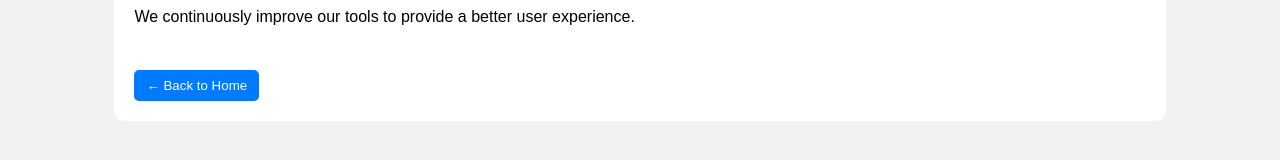
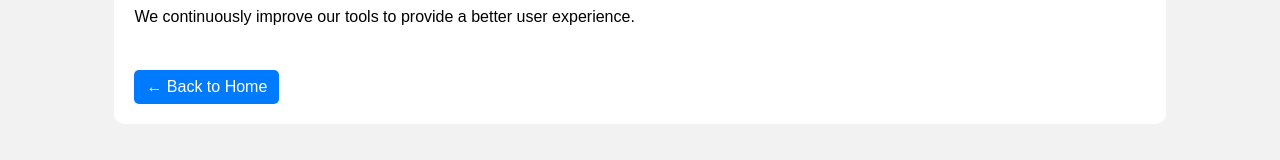
Before and after one commit to naninani143225143-lang/my-calculator, a plain HTML site: page about.html in a window 1280 px wide. Shown: the part 172-332 px from the top of the page. Drawn offline with Linux system fonts and the light colour scheme.

Commit message:
Replace link with styled button for navigation
Removed link styling and added a button with a new link.

```diff
--- a/about.html
+++ b/about.html
@@ -15,8 +15,14 @@ body{
   padding:20px;
   border-radius:10px;
 }
-a{
-  text-decoration:none;
+button{
+  margin-top:10px;
+  padding:8px 12px;
+  border:none;
+  background:#007bff;
+  color:white;
+  border-radius:5px;
+  font-size:16px;
 }
 </style>
 </head>
@@ -36,8 +42,7 @@ We continuously improve our tools to provide a better user experience.
 
 <br>
 
-<button onclick="window.location.href='/'"
-style="margin-top:10px; padding:8px 12px; border:none; background:#007bff; color:white; border-radius:5px;">
+<button onclick="window.location.href='https://soft-ganache-9027b3.netlify.app/'">
 ← Back to Home
 </button>
 
```
